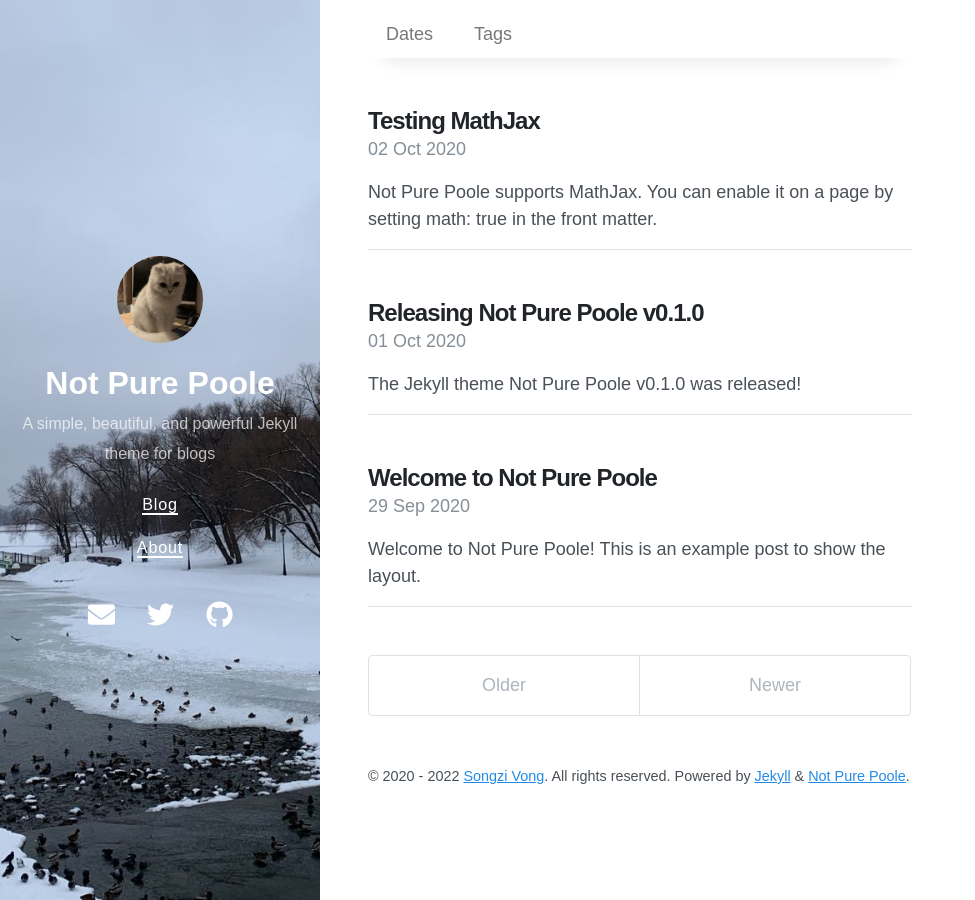
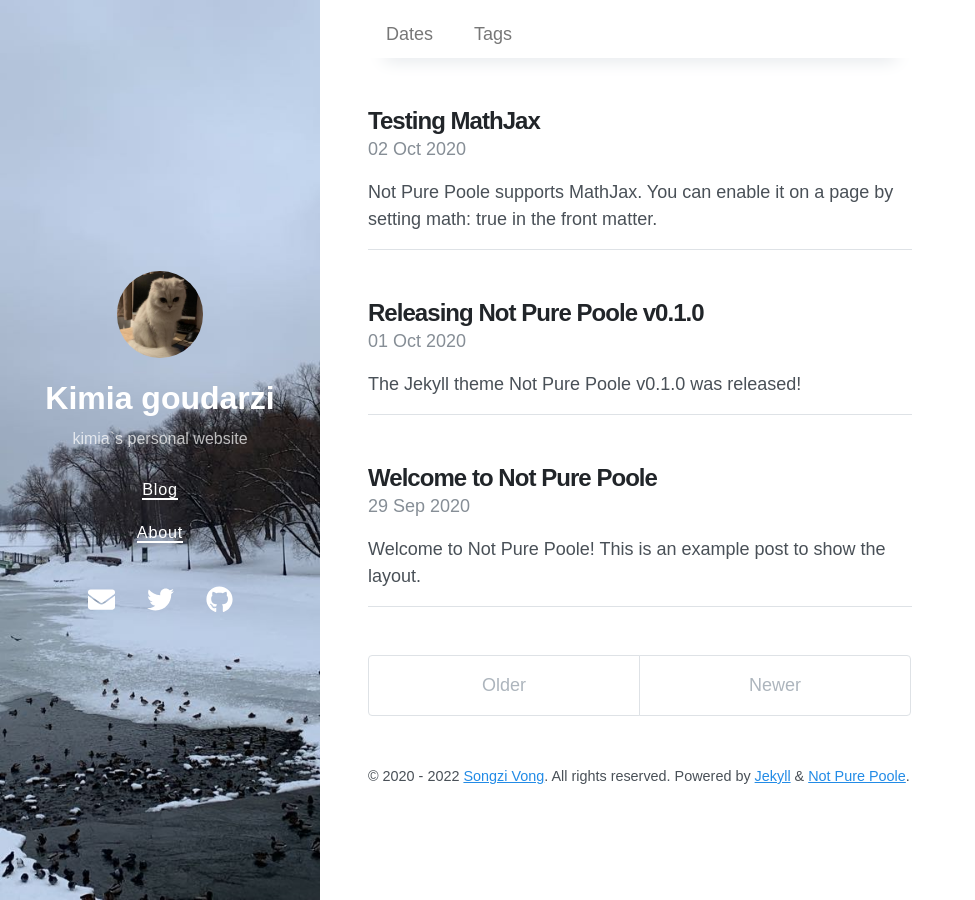
Before and after one commit to Kimiagoudarzi/KimiaGoudarzi.github.io, a Jekyll site: the page built from index.html, in a window 1280 px wide. Shown: the whole page, without its empty margins (0-975 px from the left). Built offline with Jekyll 4.4.1, drawn with Linux system fonts in a browser that asks for light colours; nearby versions of some CDN libraries; the list of posts is cut into pages by our own code.

Commit message:
Update _config.yml

```diff
--- a/_config.yml
+++ b/_config.yml
@@ -1,6 +1,6 @@
 # Setup
-title: Not Pure Poole
-description: A simple, beautiful, and powerful Jekyll theme for blogs
+title: Kimia goudarzi
+description: kimia`s personal website
 url: https://vszhub.github.io
 avatar: /avatar.jpeg
 paginate: 5
```
